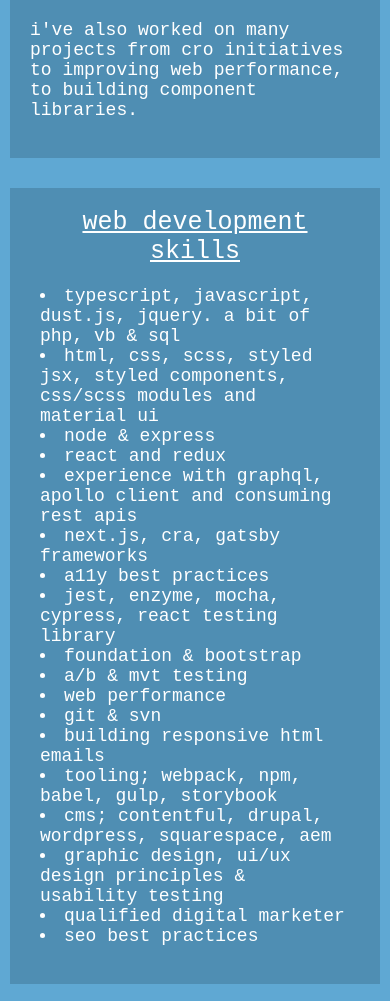
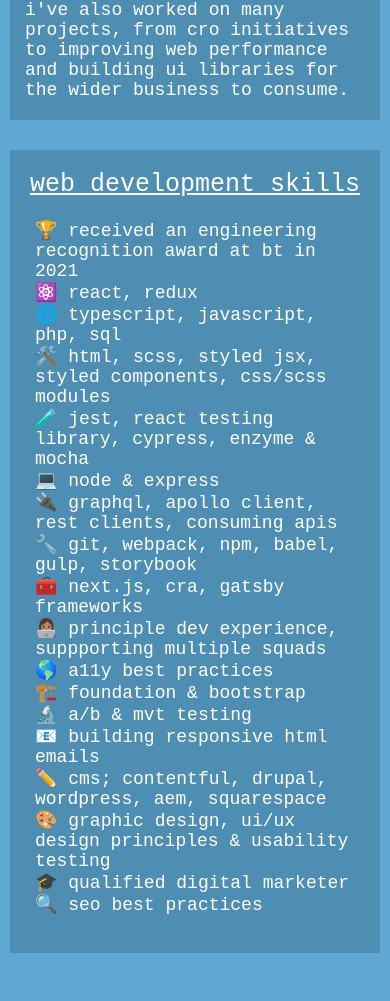
Before and after one commit to lindsayfoley/lindsayfoley, a Next.js app: page /about in a window 390 px wide. Shown: the part 984-1985 px from the top of the page. Built offline with nearby package versions, Linux system fonts and the light colour scheme; a web font is replaced by a local one.

Commit message:
updating padding on mobile, added emoji bullets, small rewrite of about page

```diff
--- a/components/molecules/intro/intro.module.scss
+++ b/components/molecules/intro/intro.module.scss
@@ -34,7 +34,8 @@
     width: 100%;
 
     @include smallScreen {
-      margin: 50px auto 10px auto;
+      width: 90%;
+      margin: 30px auto 10px auto;
     }
   }
 
--- a/components/organisms/about-me/about-me.module.scss
+++ b/components/organisms/about-me/about-me.module.scss
@@ -40,6 +40,19 @@
       box-sizing: border-box;
     }
 
+    @include smallScreen {
+      padding-left: 15px;
+      padding-right: 15px;
+    }
+
+    p:last-of-type {
+      margin-bottom: 0;
+    }
+
+    dd {
+      list-style-type: none;
+    }
+
     dt,
     h3 {
       text-decoration: underline;
--- a/components/organisms/about-me/about-me.tsx
+++ b/components/organisms/about-me/about-me.tsx
@@ -32,44 +32,40 @@ const AboutMe: VFC = () => (
           <p>
             In that time, I've been lucky to work for some notable companies
             including Selfridges, Disney, Charlotte Tilbury, The Times and BT.
-            Most recently, I joined ClearScore as a Senior Frontend Dev.
+            Most recently I joined ClearScore as a Senior Frontend Developer.
           </p>
           <p>
-            I've also worked on many projects from CRO initiatives to improving
-            web performance, to building component libraries.
+            I've also worked on many projects, from CRO initiatives to improving
+            web performance and building UI libraries for the wider business to
+            consume.
           </p>
         </div>
         <div>
           <dl>
             <dt>Web Development Skills</dt>
+            <dd>🏆 Received an engineering recognition award at BT in 2021</dd>
+            <dd>⚛️ React, Redux</dd>
+            <dd>🌐 Typescript, JavaScript, PHP, SQL</dd>
             <dd>
-              Typescript, JavaScript, Dust.js, jQuery. A bit of PHP, VB &amp;
-              SQL
+              🛠️ HTML, SCSS, Styled JSX, Styled Components, CSS/SCSS modules
             </dd>
+            <dd>🧪 Jest, React Testing Library, Cypress, Enzyme &amp; Mocha</dd>
+            <dd>💻 Node &amp; Express</dd>
+            <dd>🔌 GraphQL, Apollo Client, REST clients, consuming APIs</dd>
+            <dd>🔧 Git, Webpack, NPM, Babel, Gulp, Storybook</dd>
+            <dd>🧰 Next.js, CRA, Gatsby frameworks</dd>
+            <dd>👩🏽‍💻 Principle Dev experience, suppporting multiple squads</dd>
+            <dd>🌎 A11y best practices</dd>
+            <dd>🏗️ Foundation &amp; Bootstrap</dd>
+            <dd>🔬 A/B &amp; MVT testing</dd>
+            <dd>📧 Building responsive HTML emails</dd>
+            <dd>✏️ CMS; Contentful, Drupal, Wordpress, AEM, Squarespace</dd>
             <dd>
-              HTML, CSS, SCSS, Styled JSX, Styled Components, CSS/SCSS modules
-              and Material UI
+              ‍🎨 Graphic design, UI/UX design principles &amp; usability
+              testing
             </dd>
-            <dd>Node &amp; Express</dd>
-            <dd>React and Redux</dd>
-            <dd>
-              Experience with GraphQL, Apollo Client and consuming REST APIs
-            </dd>
-            <dd>Next.js, CRA, Gatsby frameworks</dd>
-            <dd>A11y best practices</dd>
-            <dd>Jest, Enzyme, Mocha, Cypress, React Testing Library</dd>
-            <dd>Foundation &amp; Bootstrap</dd>
-            <dd>A/B &amp; MVT testing</dd>
-            <dd>Web performance</dd>
-            <dd>Git &amp; SVN</dd>
-            <dd>Building responsive HTML emails</dd>
-            <dd>Tooling; Webpack, NPM, Babel, Gulp, Storybook</dd>
-            <dd>CMS; Contentful, Drupal, Wordpress, Squarespace, AEM</dd>
-            <dd>
-              Graphic design, UI/UX design principles &amp; usability testing
-            </dd>
-            <dd>Qualified Digital Marketer</dd>
-            <dd>SEO best practices</dd>
+            <dd>🎓 Qualified Digital Marketer</dd>
+            <dd>🔍 SEO best practices</dd>
           </dl>
         </div>
       </section>
```
